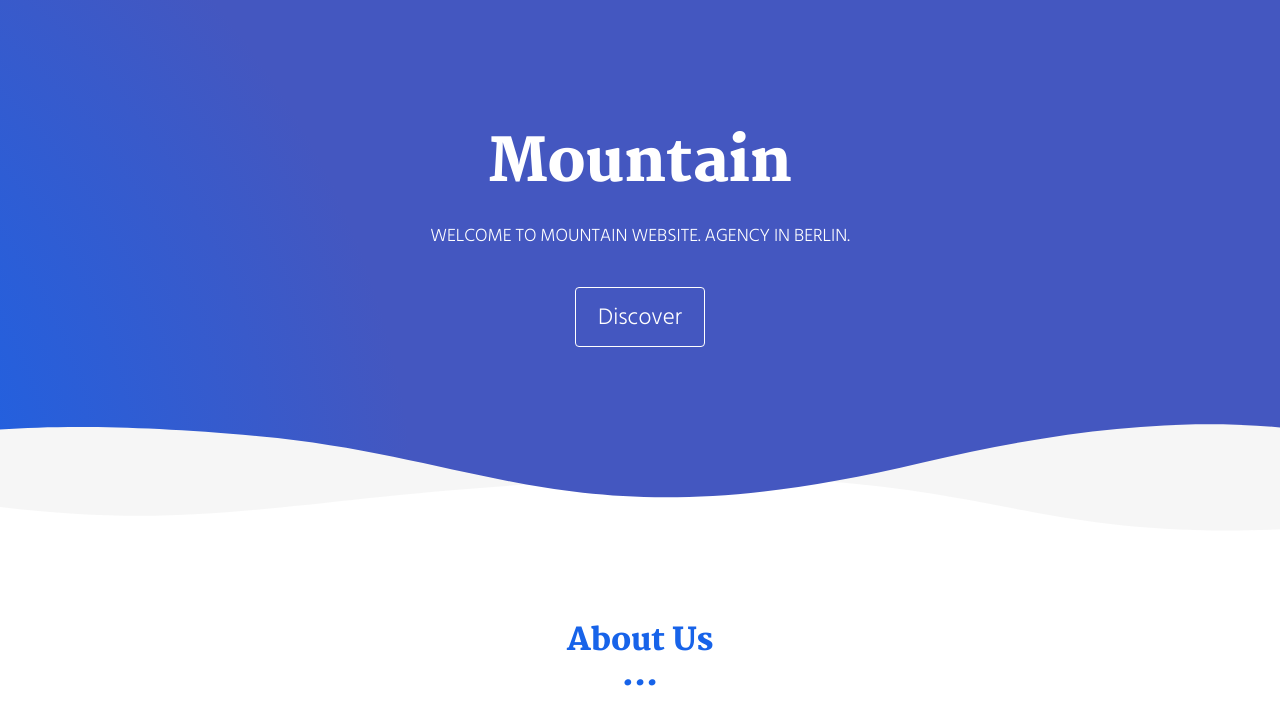
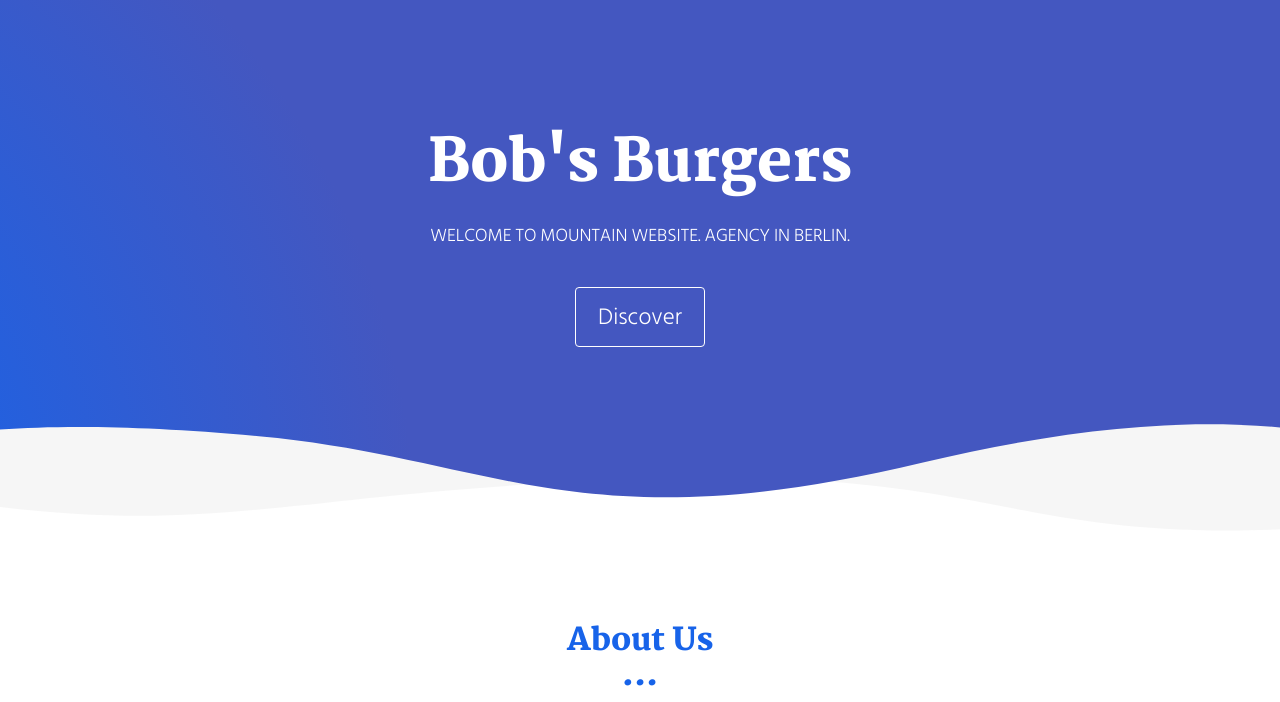
Before and after one commit to bgerhards/IGDADemo, a plain HTML site: page index.html in a window 1280 px wide. Shown: the part 84-786 px from the top of the page. Drawn offline with Linux system fonts and the light colour scheme.

Commit message:
Updated Headline to Bob's Burgers

```diff
--- a/index.html
+++ b/index.html
@@ -61,7 +61,7 @@
     <div class="container">
       <div class="row">
         <div class="col-xs-12">
-          <h1>Mountain</h1>
+          <h1>Bob's Burgers</h1>
           <p>WELCOME TO MOUNTAIN WEBSITE. AGENCY IN BERLIN.</p>
           <br>
           <a href="./project.html" class="btn btn-default btn-lg" title="">Discover</a>
```
